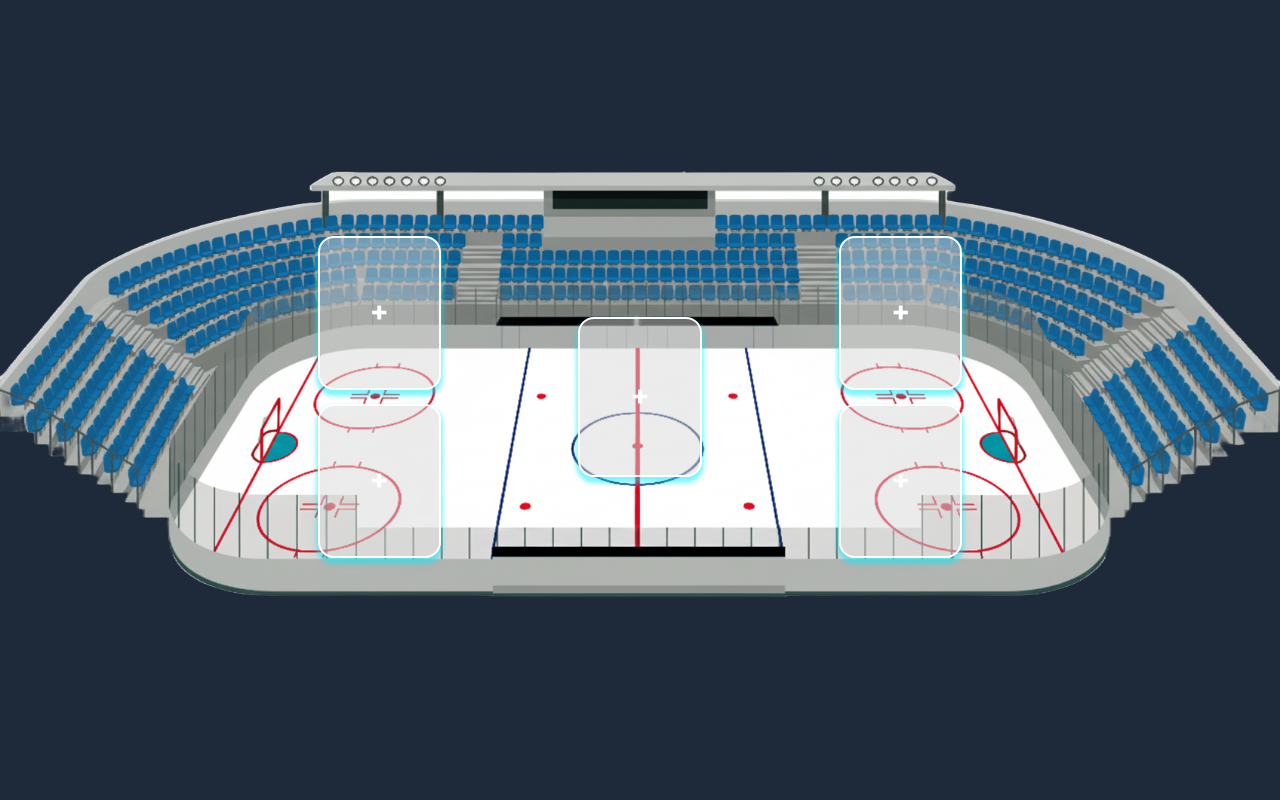
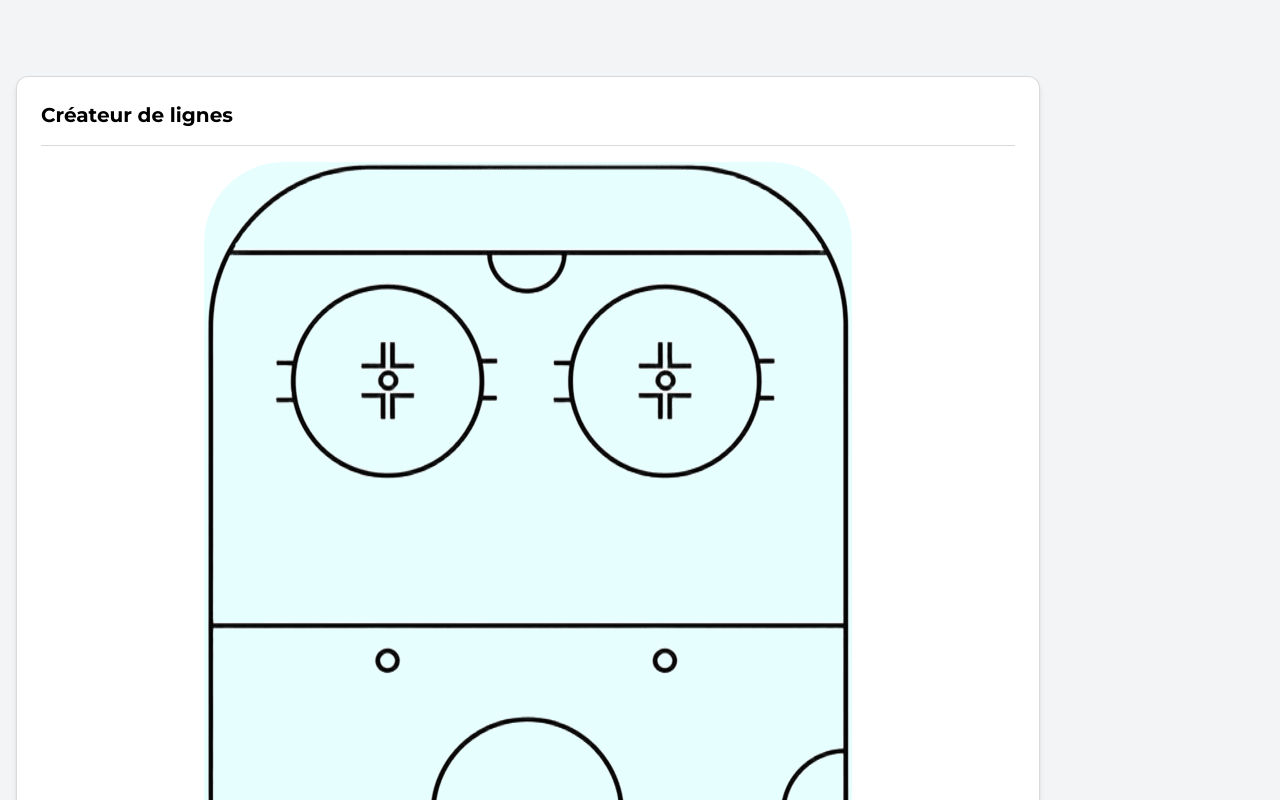
Before and after one commit to Theoode/hcf, a Next.js app: page /home/lignes in a window 1280 px wide. Shown: the top 800 px of the page. Built offline with nearby package versions, Linux system fonts and the light colour scheme.

Commit message:
Drag and drop

```diff
--- a/app/globals.css
+++ b/app/globals.css
@@ -1,4 +1,6 @@
+/* globals.css */
 @import "tailwindcss";
+
 
 .font-montserrat {
     font-family: var(--font-montserrat), sans-serif;
--- a/app/home/lignes/page.tsx
+++ b/app/home/lignes/page.tsx
@@ -1,230 +1,30 @@
 "use client";
 
-import { useEffect, useState, useCallback, useMemo } from "react";
+import React from "react";
 
-interface Utilisateur {
-    id_utilisateur: number;
-    prenom: string;
-    nom: string;
-    numero: string;
-}
+export default function Lignes() {
+    return (
+        <div className="min-h-screen bg-gray-100 dark:bg-gray-900 p-4">
+            {/* Container */}
+            <div className="w-full max-w-5xl h-90% border border-black/15 dark:border-white/15 rounded-xl p-6 bg-white dark:bg-gray-800 shadow-md transition-colors flex flex-col items-center mt-15 ">
+                {/* Titre */}
+                <h1 className="text-xl font-bold text-start w-full">
+                    Créateur de lignes
+                </h1>
 
-export default function TerrainFullScreen() {
-    const [isPortrait, setIsPortrait] = useState(false);
-    const [joueurs, setJoueurs] = useState<Utilisateur[]>([]);
-    const [openModal, setOpenModal] = useState(false);
-    const [selectedCell, setSelectedCell] = useState<{ row: number; col: number } | null>(null);
-    const [selectedPlayer, setSelectedPlayer] = useState<{ player: Utilisateur; fromRow: number; fromCol: number } | null>(null);
+                {/* Ligne sous le titre */}
+                <div className="w-full h-[0.5px] bg-black/15  my-4 "></div>
 
-    const [gridPlayers, setGridPlayers] = useState<(Utilisateur | null)[][]>([
-        [null, null, null],
-        [null, null, null],
-    ]);
+                {/* Image */}
+                <div className="flex-1 w-full flex items-center justify-center">
+                    <img
+                        src="/terrain.png"
+                        alt="Illustration"
+                        className="max-h-full max-w-full object-contain rounded-[80px] bg-[#89FBFF]/20"
+                    />
 
-    // Layout de la grille
-    const gridLayout = useMemo(
-        () => [
-            { row: 0, col: 0, rowSpan: 1 },
-            { row: 0, col: 1, rowSpan: 2 },
-            { row: 0, col: 2, rowSpan: 1 },
-            { row: 1, col: 0, rowSpan: 1 },
-            { row: 1, col: 2, rowSpan: 1 },
-        ],
-        []
-    );
-
-    // Orientation
-    useEffect(() => {
-        const handleResize = () => setIsPortrait(window.innerHeight > window.innerWidth);
-        handleResize();
-        window.addEventListener("resize", handleResize);
-        return () => window.removeEventListener("resize", handleResize);
-    }, []);
-
-    // Fetch joueurs optimisé
-    const fetchJoueurs = useCallback(async () => {
-        if (joueurs.length > 0) return;
-
-        try {
-            const res = await fetch("/api/utilisateurs", { cache: "no-store" });
-            if (!res.ok) throw new Error("Erreur fetch joueurs");
-
-            const data = await res.json();
-            setJoueurs(data);
-        } catch (error) {
-            console.error("Erreur récupération utilisateurs :", error);
-        }
-    }, [joueurs.length]);
-
-    // Click cellule pour ajouter ou déplacer
-    const handleCellClick = useCallback(
-        async (row: number, col: number) => {
-            const player = gridPlayers[row][col];
-
-            if (player) {
-                // Sélection d'un joueur pour déplacement
-                setSelectedPlayer({ player, fromRow: row, fromCol: col });
-            } else if (selectedPlayer) {
-                // Déplacer joueur sélectionné
-                setGridPlayers((prev) => {
-                    const updated = prev.map((inner) => [...inner]);
-                    updated[selectedPlayer.fromRow][selectedPlayer.fromCol] = null;
-                    updated[row][col] = selectedPlayer.player;
-                    return updated;
-                });
-                setSelectedPlayer(null);
-            } else {
-                // Ouvrir modal pour ajouter joueur
-                setSelectedCell({ row, col });
-                await fetchJoueurs();
-                setOpenModal(true);
-            }
-        },
-        [gridPlayers, selectedPlayer, fetchJoueurs]
-    );
-
-    // Sélection joueur depuis modal
-    const handleSelectPlayer = useCallback(
-        (u: Utilisateur) => {
-            if (!selectedCell) return;
-            const { row, col } = selectedCell;
-
-            setGridPlayers((prev) => {
-                const updated = prev.map((inner) => [...inner]);
-                updated[row][col] = u;
-                return updated;
-            });
-
-            setOpenModal(false);
-        },
-        [selectedCell]
-    );
-
-    // Supprimer joueur
-    const handleRemovePlayer = useCallback((row: number, col: number) => {
-        setGridPlayers((prev) => {
-            const updated = prev.map((inner) => [...inner]);
-            updated[row][col] = null;
-            return updated;
-        });
-
-        // Si on supprimait le joueur sélectionné
-        if (selectedPlayer && selectedPlayer.fromRow === row && selectedPlayer.fromCol === col) {
-            setSelectedPlayer(null);
-        }
-    }, [selectedPlayer]);
-
-    return (
-        <main className="w-full h-screen bg-gray-800 flex items-center justify-center relative">
-            {/* Overlay portrait */}
-            {isPortrait && (
-                <div className="absolute inset-0 flex items-center justify-center bg-black/70 text-white text-center p-4 z-50">
-                    <p className="text-lg sm:text-2xl font-bold">
-                        Veuillez tourner votre téléphone en paysage
-                    </p>
                 </div>
-            )}
-
-            {/* Terrain */}
-            {!isPortrait && (
-                <div className="relative max-w-[100vw] max-h-[100vh]">
-                    <img src="/terrain.png" alt="Terrain" className="w-full h-full object-cover" />
-
-                    {/* Grille */}
-                    <div className="absolute top-[10%] left-[20%] w-[60%] h-[70%] mt-5">
-                        <div className="grid grid-cols-3 grid-rows-2 w-full h-full place-items-center justify-items-center gap-3.5">
-                            {gridLayout.map(({ row, col, rowSpan }, index) => {
-                                const player = gridPlayers[row][col];
-                                const cellClasses = rowSpan === 2 ? "row-span-2 w-1/2 h-1/2" : "w-1/2 h-full";
-
-                                return (
-                                    <div
-                                        key={index}
-                                        className={` border-2 border-white rounded-2xl  bg-[rgba(217,217,217,0.5)]  relative flex items-center justify-center [box-shadow:0_4px_4px_2px_rgba(0,238,255,0.5)] ${cellClasses}`}
-                                    >
-                                        {/* Case clicable */}
-                                        <button
-                                            onClick={() => handleCellClick(row, col)}
-                                            className="absolute inset-0 hover:bg-white/20 transition"
-                                        />
-
-                                        {/* Indication joueur sélectionné */}
-                                        {selectedPlayer && selectedPlayer.fromRow === row && selectedPlayer.fromCol === col && (
-                                            <div className="absolute inset-0 border-4 border-cyan-400 rounded-2xl pointer-events-none" />
-                                        )}
-
-                                        {/* + pour ajouter joueur */}
-                                        {!player && (
-                                            <div className="absolute inset-0 flex items-center justify-center text-white text-3xl font-bold pointer-events-none">
-                                                +
-                                            </div>
-                                        )}
-
-                                        {/* Joueur existant */}
-                                        {player && (
-                                            <>
-                                                <div
-                                                    className="absolute inset-0 flex flex-col items-center justify-center text-white text-center bg-black/60 rounded-2xl z-10 cursor-pointer"
-                                                    onClick={() => setSelectedPlayer({ player, fromRow: row, fromCol: col })}
-                                                >
-                                                    <span className="text-base sm:text-lg font-bold">{player.prenom} {player.nom}</span>
-                                                    <span className="text-sm sm:text-base">#{player.numero}</span>
-                                                </div>
-
-                                                <button
-                                                    onClick={() => handleRemovePlayer(row, col)}
-                                                    className="
-                            absolute top-1 right-1 z-20 w-6 h-6
-                            flex items-center justify-center
-                            bg-red-600 text-white rounded-full
-                            text-sm font-bold hover:bg-red-700
-                          "
-                                                >
-                                                    X
-                                                </button>
-                                            </>
-                                        )}
-                                    </div>
-                                );
-                            })}
-                        </div>
-                    </div>
-                </div>
-            )}
-
-            {/* Modal sélection joueur */}
-            {openModal && (
-                <div className="absolute inset-0 bg-black/60 flex items-center justify-center z-50">
-                    <div className="bg-white p-4 rounded-md w-[400px] max-h-[70vh] overflow-y-auto">
-                        <h2 className="text-xl font-bold mb-3 text-center">Sélection d’un joueur</h2>
-
-                        {selectedCell && (
-                            <p className="text-sm mb-2 text-gray-600 text-center">
-                                Case : L {selectedCell.row + 1} / C {selectedCell.col + 1}
-                            </p>
-                        )}
-
-                        <ul className="divide-y">
-                            {joueurs.map((u) => (
-                                <li
-                                    key={u.id_utilisateur}
-                                    className="py-2 hover:bg-gray-100 cursor-pointer px-2"
-                                    onClick={() => handleSelectPlayer(u)}
-                                >
-                                    {u.prenom} {u.nom} (#{u.numero})
-                                </li>
-                            ))}
-                        </ul>
-
-                        <button
-                            className="mt-4 w-full bg-red-600 text-white py-2 rounded"
-                            onClick={() => setOpenModal(false)}
-                        >
-                            Fermer
-                        </button>
-                    </div>
-                </div>
-            )}
-        </main>
+            </div>
+        </div>
     );
 }
--- a/app/layout.tsx
+++ b/app/layout.tsx
@@ -15,7 +15,7 @@ export const metadata: Metadata = {
 
 export default function RootLayout({ children }: { children: React.ReactNode }) {
     return (
-        <html lang="fr">
+        <html lang="FR" suppressHydrationWarning>
         <body className={`${MontserratFont.variable} font-montserrat antialiased`}>
         {children}
         </body>
--- a/package.json
+++ b/package.json
@@ -16,7 +16,9 @@
     "@prisma/client": "^7.1.0",
     "bcrypt": "^6.0.0",
     "dotenv": "^17.2.3",
+    "lucide-react": "^0.561.0",
     "next": "16.0.7",
+    "next-themes": "^0.4.6",
     "pg": "^8.16.3",
     "react": "19.2.0",
     "react-dom": "19.2.0"
```
Also changed, not shown: app/login/page.tsx (+9 -26 lines), public/terrain.png, 1 other file (tests, documents, lock files or other folders).
